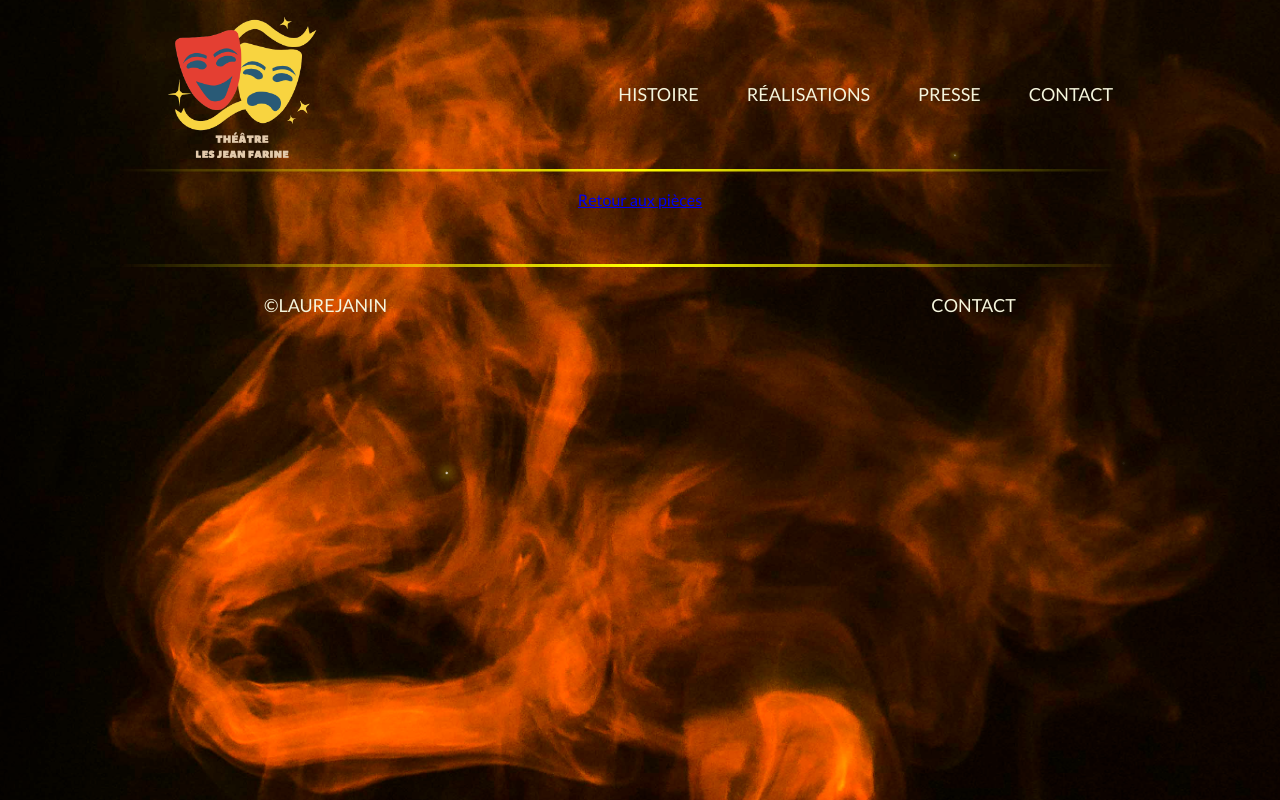
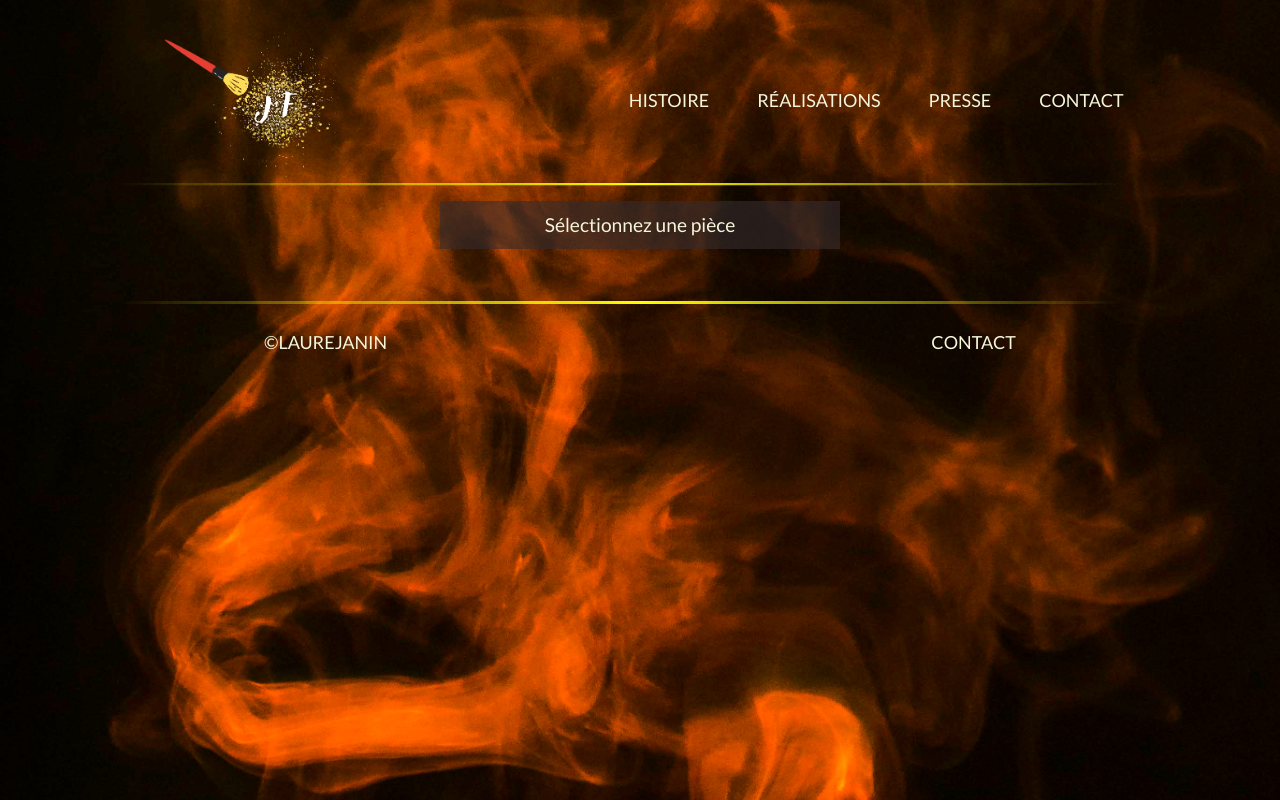
Before and after one commit to LaureJanin/jeanfarine, a React (Vite) app: page /picture in a window 1280 px wide. Built offline with nearby package versions, Linux system fonts and the light colour scheme.

Commit message:
mise en place d'un nouveau logo, page gallery

```diff
--- a/src/assets/images/data/dramas.json
+++ b/src/assets/images/data/dramas.json
@@ -11,6 +11,15 @@
     "press": [
       "photos/presse/Presse_palmes1.jpg",
       "photos/presse/Presse_palmes2.jpg"
+    ],
+    "pictures": [
+      "photos/fenwick/Palmes_Schutz_c.jpg",
+      "photos/fenwick/Palmes_Schutz_a.jpg",
+      "photos/fenwick/Palmes_Schutz_b.jpg",
+      "photos/fenwick/Mvc-002f.jpg",
+      "photos/fenwick/Mvc-007f.jpg",
+      "photos/fenwick/Mvc-008f.jpg",
+      "photos/fenwick/Mvc-012f.jpg"
     ]
   },
   {
--- a/src/components/Header/Header.jsx
+++ b/src/components/Header/Header.jsx
@@ -1,6 +1,6 @@
 import { useState } from "react";
 import { Link } from "react-router-dom";
-import logo from "/jeanfarine_logo.png";
+import logo from "/logo_jf.png";
 
 import "./Header.scss";
 
--- a/src/components/Header/Header.scss
+++ b/src/components/Header/Header.scss
@@ -11,6 +11,7 @@
     display: flex;
     align-items: center;
     .logo {
+      width: 12rem;
       &:hover {
         filter: brightness(100%) drop-shadow(0 0 0.1rem yellow);
       }
@@ -55,7 +56,7 @@
   }
   #HeadDecoration {
     position: absolute;
-    margin-top: 13rem;
+    margin-top: 14rem;
     left:0px;
     width: 100%;
     height: 3px;
--- a/src/components/Picture/Picture.jsx
+++ b/src/components/Picture/Picture.jsx
@@ -1,13 +1,41 @@
+import { useState } from "react";
 import { Link } from "react-router-dom";
+import dramas from "../../assets/images/data/dramas.json";
+import "./Picture.scss";
 
 function Picture() {
+  const [selectedDrama, setSelectedDrama] = useState("");
 
-    return (
-        <div id="picture">
-            <Link to="/dramas">
-            Retour aux pièces
-            </Link>
+  function handleDramaChange(event) {
+    const selectedTitle = event.target.getAttribute("data-title");
+    setSelectedDrama(selectedTitle);
+  }
+
+
+  return (
+    <div id="picture">
+      <div className="menuDeroulant">
+        <ul className="mySelect"  value={selectedDrama} onClick={handleDramaChange}>
+          <li className="myOption" data-title="">Sélectionnez une pièce</li>
+          {dramas.map((drama) => (
+            <li className="myOption" key={drama.title} data-title={drama.title} onClick={handleDramaChange}>
+              {drama.title}
+            </li>
+          ))}
+        </ul>
+      </div>
+
+      {selectedDrama && (
+        <div className="gallery">
+          {dramas
+            .find((drama) => drama.title === selectedDrama)
+            .pictures.map((picture, index) => (
+              <img key={index} src={picture} alt={`Picture ${index}`} />
+            ))}
         </div>
-    );
+      )}
+    </div>
+  );
 }
-export default Picture
+
+export default Picture;
--- /dev/null
+++ b/src/components/Picture/Picture.scss
@@ -0,0 +1,54 @@
+#picture {
+    display: flex;
+    flex-direction: column;
+    justify-content: center;
+    align-items: center;
+    gap:1rem;
+    .menuDeroulant {
+        .mySelect {
+            width: 25rem;
+            height: fit-content;
+            border: none;
+            background-color: transparent;
+            border-radius: 5px;
+            font-size: 1.2rem;
+            color: beige;
+            line-height: 1rem;
+            cursor: pointer;
+            list-style-type: none;
+
+            .myOption {
+                display: none;
+                &:first-child {
+                    display: block;
+                  }
+                text-align: center;
+                padding: 1rem;
+                width: 25rem;
+                height: 3rem;
+                color: beige;
+                font-size: 1.2rem;
+                border-radius: 0;
+                cursor: pointer;
+                background-color: rgba(54, 44, 44, 0.616);
+            }
+
+            .myOption:hover {
+                color: #fedd58;
+            }
+        }
+        &:hover .myOption {
+            display: block;
+        }
+    }
+    .gallery {
+        display: flex;
+        flex-wrap: wrap;
+        justify-content: center;
+        align-items: center;
+        gap: 1rem;
+        img {
+            width: 30%;
+        }
+    }
+}
--- a/src/pages/Dramas.jsx
+++ b/src/pages/Dramas.jsx
@@ -4,6 +4,7 @@ import Title from "../components/Title/Title"
 import DramaTheater from "../components/DramaTheater/DramaTheater";
 import dramas from "../assets/images/data/dramas.json";
 import croix from "../assets/images/croix.png";
+import camera from "../assets/images/camera.png";
 import "./styles/dramas.scss";
 
 function Dramas() {
@@ -37,12 +38,13 @@ function Dramas() {
               <img src={croix} alt="close window"/>
             </button>
             <img className="imgFond" src={selectDrama.image} alt={selectDrama.title} />
-            <h2>{selectDrama.title}</h2>
             <div className="content">
+                <h2>{selectDrama.title}</h2>
+                {console.log.title}
+                <Link to="/picture">
+                  <img className="camera" src={camera} alt="Gallery"/>
+                </Link>
                 <h3>Auteur(s) : {selectDrama.author}</h3>
-                <Link to="/picture">
-                    Photos
-                </Link>
                 <h3>Résumé</h3>
                 <p dangerouslySetInnerHTML={{__html: selectDrama.description}}></p>
             </div>
--- a/src/pages/styles/dramas.scss
+++ b/src/pages/styles/dramas.scss
@@ -1,6 +1,6 @@
 #dramas {
    .grid {
-        width: 85%;
+        width: 95%;
         margin: auto;
         display:flex;
         flex-wrap: wrap;
@@ -17,8 +17,8 @@
             position: relative;
             top: 0;
             left: 0;
-            padding: 1rem;
-            background-image: url(../../assets/images/background.jpg);
+            // background-image: url(../../assets/images/background.jpg);
+            // padding: 1rem;
             button {
                 position: absolute;
                 top: 25px;
@@ -42,20 +42,7 @@
             }
             .imgFond {
                 width: 100%;
-                animation-name: dramasSlideInFromLeft;
-                animation-duration: 1s;
-                animation-timing-function: ease-out;
-            }
-
-            h2 {
-                position: absolute;
-                top: 25%;
-                left: 50%;
-                transform: translate(-50%, -50%);
-                z-index: 1;
-                padding-bottom: 2rem;
-                color: #fedd58;
-                font-size: 2rem;
+                height: 40%;
                 animation-name: dramasSlideInFromLeft;
                 animation-duration: 1s;
                 animation-timing-function: ease-out;
@@ -73,11 +60,13 @@
             .content {
                 background-image: url(../../assets/images/parchemin.jpg);
                 position: fixed;
-                top: 70%;
+                top: 50%;
                 left: 50%;
                 transform: translate(-50%, -50%);
                 z-index: 1;
                 width: 80%;
+                height: 80%;
+                border-radius: 5px;
                 animation-name: dramasSlideInFromBottom;
                 animation-duration: 1s;
                 animation-timing-function: ease-out;
@@ -90,16 +79,24 @@
                     transform: translateY() translateX();
                     }
                 }
+                h2 {
+                    color:rgb(63, 60, 60);
+                    font-size: 2rem;
+                    padding: 2rem;
+                }
+                .camera {
+                    width: 2rem;
+                }
                 h3 {
                     font-size: 22px;
-                    color:rgb(0, 0, 0);
+                    color:rgb(63, 60, 60);
                     padding: 2rem;
                     padding-bottom: 1rem;
                     text-align: start;
                 }
                 p {
                     font-size: 18px;
-                    color: black;
+                    color: rgb(63, 60, 60);
                     text-align: start;
                     padding: 2rem;
                     padding-top: 0;
```
Also changed, not shown: public/logo_jf.png (added), src/assets/images/camera.png (added).
